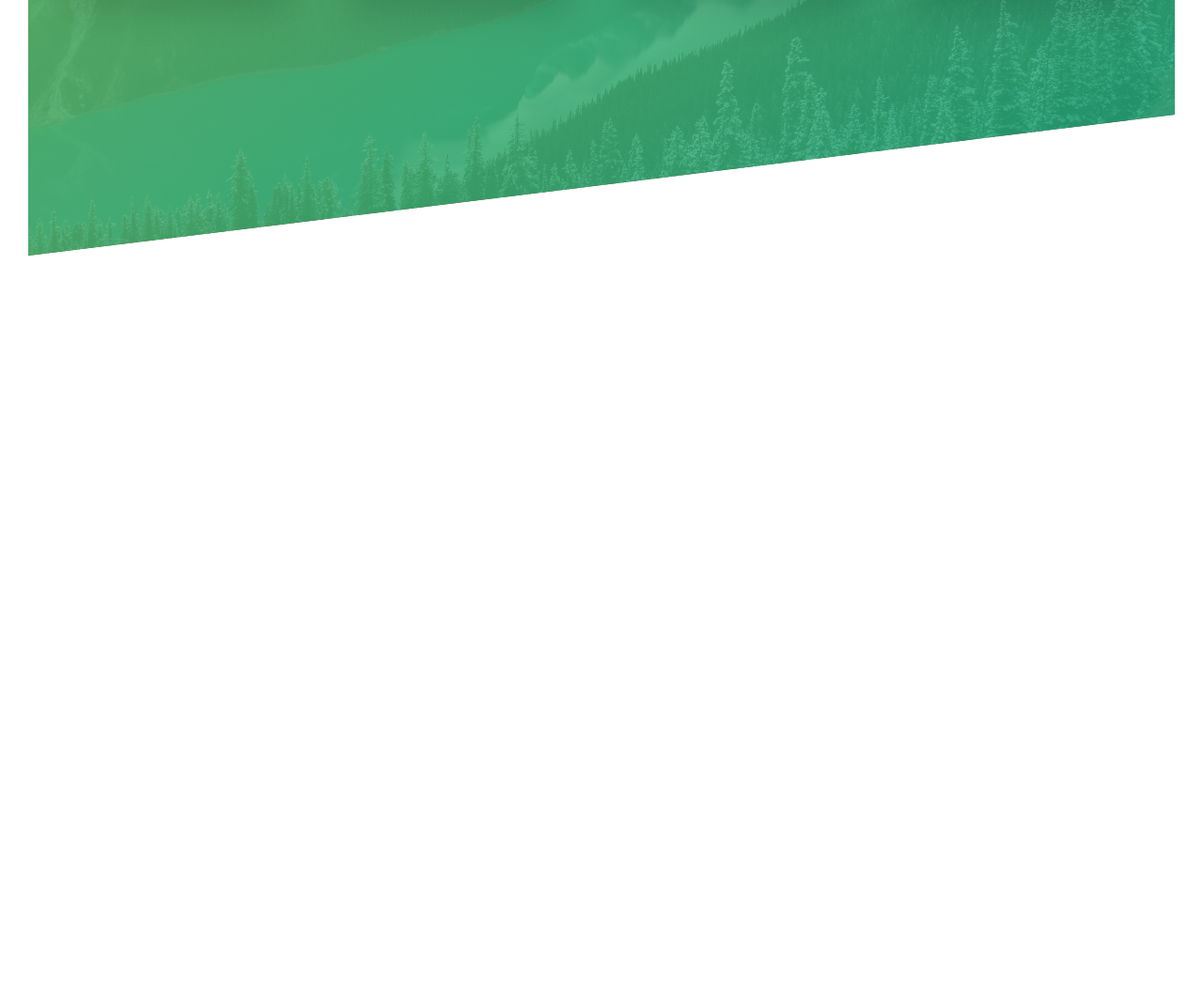
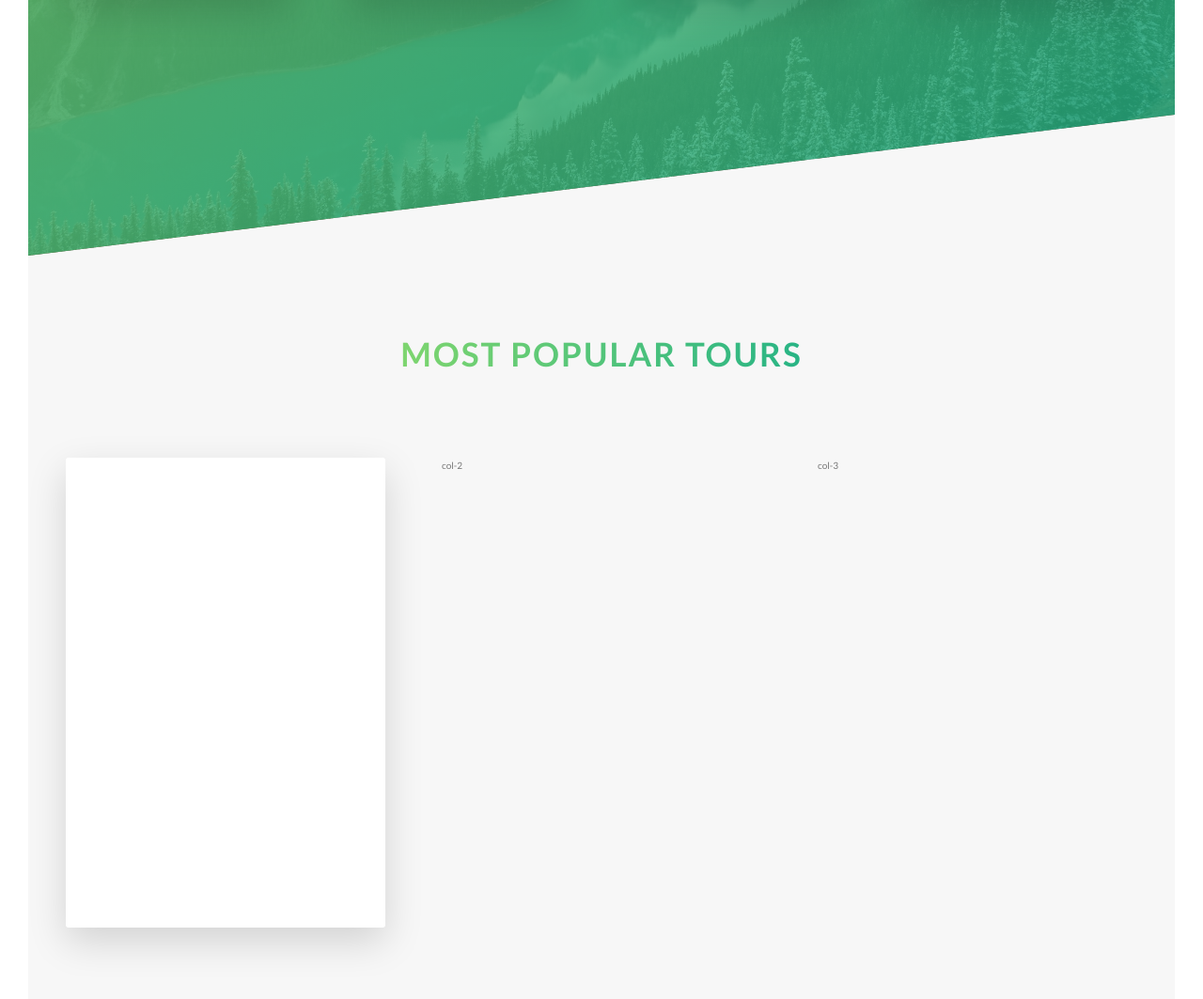
Before and after one commit to SashaSohrabi/Natours_travel-agency, a website: page src/index.html in a window 1280 px wide. Shown: the part 1988-3051 px from the top of the page at 94% size. Before the commit the page ends 2260 px from the top, so only its background shows below. Drawn offline with Linux system fonts and the light colour scheme; files that its build step writes are made by us from their sources.

Commit message:
creating rotating card in section tours

```diff
--- a/src/index.html
+++ b/src/index.html
@@ -137,6 +137,32 @@
           </div>
         </div>
       </section>
+
+      <section class="section-tours">
+        <div class="u-center-text u-margin-bottom-big">
+          <h2 class="heading-secondary">
+            Most popular tours
+          </h2>
+        </div>
+        <div class="row">
+          <div class="col-1-of-3">
+            <div class="card">
+              <div class="card__side card__side--front">
+                Front
+              </div>
+              <div class="card__side card__side--back card__side--back-1">
+                Back
+              </div>
+            </div>
+          </div>
+          <div class="col-1-of-3">
+            col-2
+          </div>
+          <div class="col-1-of-3">
+            col-3
+          </div>
+        </div>
+      </section>
     </main>
 
     <!-- <section class="grid-test">
--- a/src/sass/abstracts/_variables.scss
+++ b/src/sass/abstracts/_variables.scss
@@ -2,6 +2,13 @@
 $color-primary: #55c57a;
 $color-primary-light: #7ed56f;
 $color-primary-dark: #28b485;
+
+$color-secondary-light: #ffb900;
+$color-secondary-dark: #ff7730;
+
+$color-tertiary-light: #2998ff;
+$color-tertiary-dark: #5643fa;
+
 $color-grey-dark: #777;
 $color-white: #fff;
 $color-black: #000;
--- /dev/null
+++ b/src/sass/components/_card.scss
@@ -0,0 +1,44 @@
+.card {
+  perspective: 150rem;
+  -moz-perspective: 150rem;
+  position: relative;
+  height: 50rem;
+
+  &__side {
+    color: #fff;
+    font-size: 2rem;
+    height: 50rem;
+    transition: all 0.8s ease;
+    position: absolute;
+    top: 0;
+    left: 0;
+    width: 100%;
+    backface-visibility: hidden;
+    border-radius: 3px;
+    box-shadow: 0 1.5rem 4rem rgba($color-black, 0.15);
+
+    &--front {
+      background-color: $color-white;
+    }
+
+    &--back {
+      transform: rotateY(180deg);
+
+      &-1 {
+        background-image: linear-gradient(
+          to right bottom,
+          $color-secondary-light,
+          $color-secondary-dark
+        );
+      }
+    }
+  }
+
+  &:hover &__side--front {
+    transform: rotateY(180deg);
+  }
+
+  &:hover &__side--back {
+    transform: rotateY(0);
+  }
+}
--- a/src/sass/main.scss
+++ b/src/sass/main.scss
@@ -8,6 +8,7 @@
 @import "base/utilities";
 
 @import "components/button";
+@import "components/card";
 @import "components/composition";
 @import "components/feature-box";
 
--- a/src/sass/pages/_home.scss
+++ b/src/sass/pages/_home.scss
@@ -21,3 +21,9 @@
     transform: skewY(7deg);
   }
 }
+
+.section-tours {
+  background-color: $color-grey-light-1;
+  padding: 25rem 0 15rem 0;
+  margin-top: -10rem;
+}
```
Also changed, not shown: build/css/bundle.css, build/index.html, src/css/main.css.
